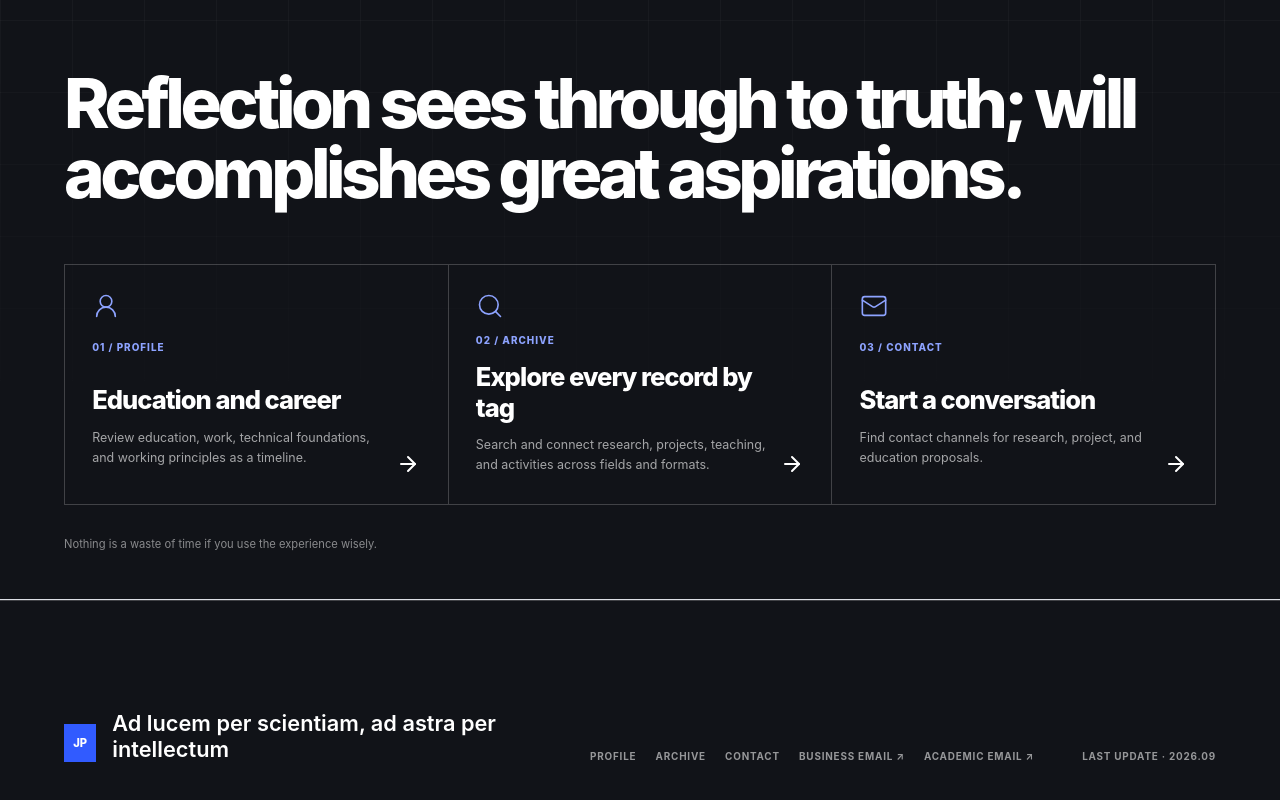
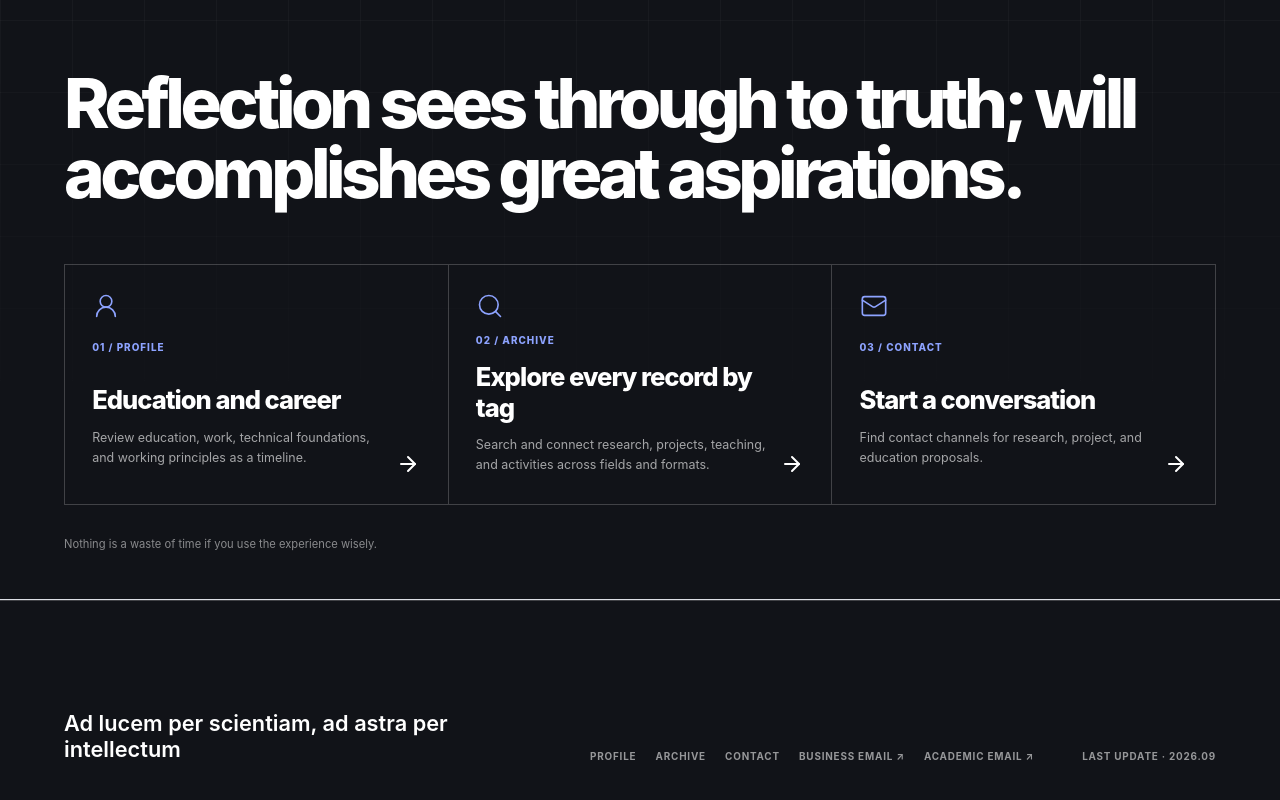
Before and after one commit to oriing/oriing.github.io, a React (Vite) app: page / in a window 1280 px wide. Shown: the part 3541-4341 px from the top of the page. Built offline with nearby package versions, Linux system fonts and the light colour scheme; a web font is replaced by a local one.

Commit message:
Update text

```diff
--- a/components/site-footer.tsx
+++ b/components/site-footer.tsx
@@ -5,7 +5,7 @@ export function SiteFooter() {
   const { locale, t } = useLocale();
   return (
     <footer className="site-footer">
-      <div className="footer-identity"><span>JP</span><p>{mainData.motto.primary}</p></div>
+      <div className="footer-identity"><p>{mainData.motto.primary}</p></div>
       <div className="footer-navigation">
         <a href="#/profile">{locale === "ko" ? "프로필" : "Profile"}</a>
         <a href="#/archive">{locale === "ko" ? "아카이브" : "Archive"}</a>
--- a/components/site-header.tsx
+++ b/components/site-header.tsx
@@ -16,7 +16,7 @@ export function SiteHeader({ current }: { current?: "main" | "profile" | "archiv
         <span className="wordmark-copy"><strong>Jeongsik Park</strong><small>Portfolio / 2026</small></span>
       </a>
       <div className="header-actions">
-        <nav aria-label={locale === "ko" ? "주요 메뉴" : "Primary navigation"}>
+        <nav aria-label={locale === "ko" ? "메뉴" : "Navigation"}>
           {navItems.map((item) => (
             <a aria-current={current === item.key ? "page" : undefined} href={item.href} key={item.href}>{t(item.label)}</a>
           ))}
```
